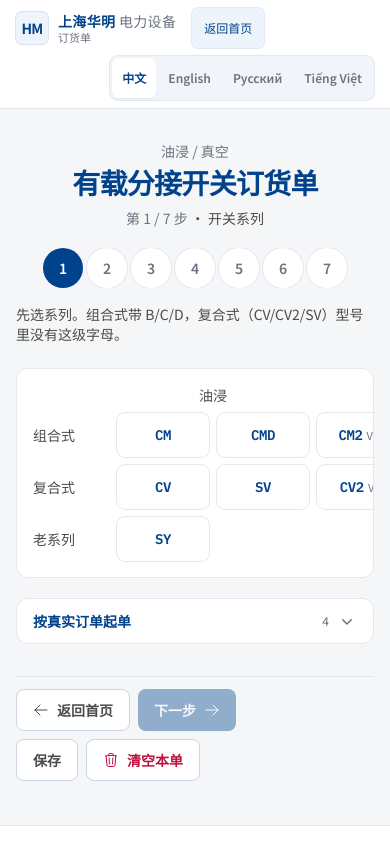
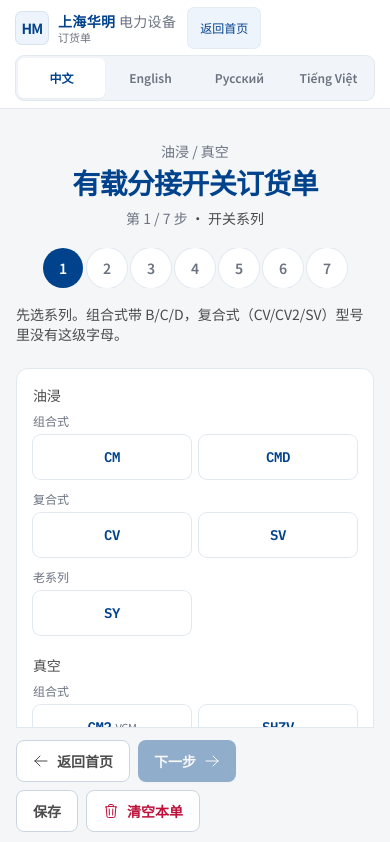
Before and after one commit to erict16/huaming-order-sheet, a Next.js app: page /sheet/oltc in a window 390 px wide. Shown: the top 842 px of the page. Built offline with nearby package versions, Linux system fonts and the light colour scheme.

Commit message:
Fix 375px catalog scroll, wizard footer cover, and header langs
Stacked oil/vacuum groups on small screens keep the desktop matrix. Wizard form column pads to the sticky footer height. Langs sit under the brand below sm.

```diff
--- a/components/AppShell.tsx
+++ b/components/AppShell.tsx
@@ -25,15 +25,16 @@ export default function AppShell({
         {chromeText("skipToContent", lang)}
       </a>
       <header className="sticky top-0 z-40 border-b border-slate-200 bg-white text-navy">
-        <div className="mx-auto flex max-w-3xl flex-wrap items-center gap-x-3 gap-y-2 px-4 py-2 sm:px-6">
+        <div className="mx-auto flex max-w-3xl flex-col gap-2 px-4 py-2 sm:flex-row sm:flex-wrap sm:items-center sm:gap-x-3 sm:gap-y-2 sm:px-6">
+          <div className="flex min-w-0 flex-wrap items-center gap-x-3 gap-y-1">
             <Link
               href="/"
-            className="flex min-h-10 items-center gap-2.5 rounded-md focus:outline-none focus-visible:ring-2 focus-visible:ring-steel focus-visible:ring-offset-2"
+              className="flex min-h-10 min-w-0 items-center gap-2.5 rounded-md focus:outline-none focus-visible:ring-2 focus-visible:ring-steel focus-visible:ring-offset-2"
             >
-            <div className="flex h-8 w-8 items-center justify-center rounded-md bg-navy-50 ring-1 ring-navy/15">
+              <div className="flex h-8 w-8 shrink-0 items-center justify-center rounded-md bg-navy-50 ring-1 ring-navy/15">
                 <span className="text-sm font-black leading-none tracking-tighter text-navy">HM</span>
               </div>
-            <div className="leading-tight">
+              <div className="min-w-0 leading-tight">
                 <p className="text-sm font-semibold tracking-wide">
                   {chromeText("brand", lang)}{" "}
                   <span className="font-normal text-ink-muted">{chromeText("brandSub", lang)}</span>
@@ -45,23 +46,24 @@ export default function AppShell({
             {back ? (
               <Link
                 href="/"
-              className="ml-1 inline-flex min-h-10 items-center rounded-md bg-navy-50 px-3 text-xs font-medium text-navy ring-1 ring-navy/10 transition-colors duration-150 hover:bg-navy-100 active:translate-y-px focus:outline-none focus-visible:ring-2 focus-visible:ring-steel focus-visible:ring-offset-2"
+                className="inline-flex min-h-10 items-center rounded-md bg-navy-50 px-3 text-xs font-medium text-navy ring-1 ring-navy/10 transition-colors duration-150 hover:bg-navy-100 active:translate-y-px focus:outline-none focus-visible:ring-2 focus-visible:ring-steel focus-visible:ring-offset-2"
               >
                 {chromeText("backHome", lang)}
               </Link>
             ) : null}
+          </div>
 
           <RadioGroup
             value={lang}
             onChange={(next: Lang) => setLang(next)}
             aria-label={chromeText("langSwitch", lang)}
-            className="ml-auto flex items-center gap-0.5 rounded-lg bg-slate-100 p-0.5 ring-1 ring-slate-200"
+            className="flex w-full items-center gap-0.5 rounded-lg bg-slate-100 p-0.5 ring-1 ring-slate-200 sm:ml-auto sm:w-auto"
           >
             {LANGS.map((l) => (
               <Radio
                 key={l.id}
                 value={l.id}
-                className="inline-flex min-h-10 min-w-10 cursor-pointer items-center justify-center rounded-md px-2.5 text-xs font-semibold text-ink-muted transition-colors duration-150 active:translate-y-px data-[checked]:bg-white data-[checked]:text-navy data-[checked]:shadow-sm data-[hover]:text-navy focus:outline-none data-[focus]:outline-2 data-[focus]:outline-offset-2 data-[focus]:outline-steel"
+                className="inline-flex min-h-10 min-w-0 flex-1 cursor-pointer items-center justify-center whitespace-nowrap rounded-md px-1.5 text-xs font-semibold text-ink-muted transition-colors duration-150 active:translate-y-px data-[checked]:bg-white data-[checked]:text-navy data-[checked]:shadow-sm data-[hover]:text-navy focus:outline-none data-[focus]:outline-2 data-[focus]:outline-offset-2 data-[focus]:outline-steel sm:min-w-10 sm:flex-none sm:px-2.5"
               >
                 {l.label}
               </Radio>
--- a/components/FamilyPicker.tsx
+++ b/components/FamilyPicker.tsx
@@ -65,6 +65,45 @@ function SlotRow({
   );
 }
 
+function StackedGroup({
+  heading,
+  rows,
+  byCode,
+  value,
+  onChange,
+}: {
+  heading: string;
+  rows: { label: string; codes: string[] }[];
+  byCode: Map<string, FamilyDef>;
+  value: string;
+  onChange: (code: string) => void;
+}) {
+  const visible = rows
+    .map((row) => ({
+      label: row.label,
+      families: row.codes.map((code) => byCode.get(code)).filter((f): f is FamilyDef => !!f),
+    }))
+    .filter((row) => row.families.length);
+  if (!visible.length) return null;
+  return (
+    <div>
+      <h3 className="text-sm font-medium text-ink-soft">{heading}</h3>
+      <div className="mt-2 space-y-3">
+        {visible.map((row) => (
+          <div key={row.label}>
+            <p className="mb-1.5 text-xs text-ink-muted">{row.label}</p>
+            <div className="grid grid-cols-2 gap-2">
+              {row.families.map((f) => (
+                <Chip key={f.code} f={f} active={value === f.code} onPick={onChange} />
+              ))}
+            </div>
+          </div>
+        ))}
+      </div>
+    </div>
+  );
+}
+
 export default function FamilyPicker({
   families,
   value,
@@ -83,14 +122,40 @@ export default function FamilyPicker({
   if (catalog) {
     const combined = L("组合式", "Combined", "Комбинированный", "Tổ hợp");
     const compound = L("复合式", "Compound", "Составной", "Compound");
+    const combinedLabel = t(combined, lang);
+    const compoundLabel = t(compound, lang);
+    const legacyLabel = t(FAMILY_GROUP_LABEL.legacy, lang);
     return (
-      <div className="overflow-x-auto rounded-xl border border-slate-200 bg-white p-4 sm:p-5">
-        <div className="grid min-w-[36rem] grid-cols-[4.75rem_repeat(2,minmax(0,1fr))_repeat(3,minmax(0,1fr))] items-center gap-2">
+      <div className="rounded-xl border border-slate-200 bg-white p-4 sm:p-5">
+        <div className="space-y-5 md:hidden">
+          <StackedGroup
+            heading={chromeText("oil", lang)}
+            rows={[
+              { label: combinedLabel, codes: ["CM", "CMD"] },
+              { label: compoundLabel, codes: ["CV", "SV"] },
+              { label: legacyLabel, codes: ["SY"] },
+            ]}
+            byCode={byCode}
+            value={value}
+            onChange={onChange}
+          />
+          <StackedGroup
+            heading={chromeText("vacuum", lang)}
+            rows={[
+              { label: combinedLabel, codes: ["CM2", "SHZV", "SHZVG"] },
+              { label: compoundLabel, codes: ["CV2"] },
+            ]}
+            byCode={byCode}
+            value={value}
+            onChange={onChange}
+          />
+        </div>
+        <div className="hidden min-w-[36rem] grid-cols-[4.75rem_repeat(2,minmax(0,1fr))_repeat(3,minmax(0,1fr))] items-center gap-2 md:grid">
           <div />
           <div className="col-span-2 text-center text-sm font-medium text-ink-soft">{chromeText("oil", lang)}</div>
           <div className="col-span-3 text-center text-sm font-medium text-ink-soft">{chromeText("vacuum", lang)}</div>
           <SlotRow
-            label={t(combined, lang)}
+            label={combinedLabel}
             oil={["CM", "CMD"]}
             vac={["CM2", "SHZV", "SHZVG"]}
             byCode={byCode}
@@ -98,7 +163,7 @@ export default function FamilyPicker({
             onChange={onChange}
           />
           <SlotRow
-            label={t(compound, lang)}
+            label={compoundLabel}
             oil={["CV", "SV"]}
             vac={["CV2"]}
             byCode={byCode}
@@ -106,7 +171,7 @@ export default function FamilyPicker({
             onChange={onChange}
           />
           <SlotRow
-            label={t(FAMILY_GROUP_LABEL.legacy, lang)}
+            label={legacyLabel}
             oil={["SY"]}
             vac={[]}
             byCode={byCode}
--- a/components/OrderWizard.tsx
+++ b/components/OrderWizard.tsx
@@ -1,6 +1,6 @@
 "use client";
 
-import { useEffect, useMemo, useState } from "react";
+import { useEffect, useLayoutEffect, useMemo, useRef, useState } from "react";
 import Link from "next/link";
 import { AnimatePresence, motion, useReducedMotion } from "framer-motion";
 import {
@@ -52,6 +52,26 @@ export default function OrderWizard({ sheetId }: { sheetId: string }) {
   const [exportFormat, setExportFormat] = useState<ExportFormat>(
     sheet ? defaultExportFormat(sheet) : "excel",
   );
+  const footerRef = useRef<HTMLDivElement>(null);
+
+  useLayoutEffect(() => {
+    const el = footerRef.current;
+    if (!el) return;
+    const root = document.documentElement;
+    const apply = () => {
+      const h = Math.ceil(el.getBoundingClientRect().height);
+      el.parentElement?.style.setProperty("--wizard-footer-h", `${h}px`);
+      root.style.scrollPaddingBottom = `${h}px`;
+    };
+    apply();
+    const ro = new ResizeObserver(apply);
+    ro.observe(el);
+    return () => {
+      ro.disconnect();
+      el.parentElement?.style.removeProperty("--wizard-footer-h");
+      root.style.scrollPaddingBottom = "";
+    };
+  }, [lang, step, savedFlash, exporting, exportFormat]);
 
   useEffect(() => {
     const params = new URLSearchParams(window.location.search);
@@ -178,7 +198,7 @@ export default function OrderWizard({ sheetId }: { sheetId: string }) {
         <p className="mt-4 text-pretty text-sm text-ink-soft">{t(current.blurb, lang)}</p>
       ) : null}
 
-      <div className="mt-6 overflow-hidden">
+      <div className="mt-6 overflow-hidden pb-[var(--wizard-footer-h,7.5rem)]">
         <AnimatePresence mode="wait">
           <motion.div
             key={current.id}
@@ -197,7 +217,7 @@ export default function OrderWizard({ sheetId }: { sheetId: string }) {
             ) : null}
 
             {current.kind === "family" && sheet.families ? (
-              <div className="scroll-mb-24 space-y-5">
+              <div className="scroll-mb-[var(--wizard-footer-h,7.5rem)] space-y-5">
                 <FamilyPicker
                   families={sheet.families}
                   value={values.family || ""}
@@ -214,7 +234,7 @@ export default function OrderWizard({ sheetId }: { sheetId: string }) {
             ) : null}
 
             {current.kind === "review" ? (
-              <div className="scroll-mb-24 space-y-4">
+              <div className="scroll-mb-[var(--wizard-footer-h,7.5rem)] space-y-4">
                 {missing.length ? (
                   <div className="rounded-xl border border-amber-200 bg-amber-50 px-4 py-3 text-sm text-amber-900">
                     <p className="font-semibold">{chromeText("missing", lang)}</p>
@@ -247,7 +267,7 @@ export default function OrderWizard({ sheetId }: { sheetId: string }) {
                   );
                   if (!fields.length) return null;
                   return (
-                    <section key={section.id} className="card mb-5 scroll-mb-24 p-5 sm:p-6">
+                    <section key={section.id} className="card mb-5 scroll-mb-[var(--wizard-footer-h,7.5rem)] p-5 sm:p-6">
                       <h2 className="text-lg font-semibold text-navy">{t(section.title, lang)}</h2>
                       {section.hint ? (
                         <p className="mt-1 text-sm text-ink-soft">{t(section.hint, lang)}</p>
@@ -298,7 +318,10 @@ export default function OrderWizard({ sheetId }: { sheetId: string }) {
         </AnimatePresence>
       </div>
 
-      <div className="no-print sticky bottom-0 z-20 mt-8 flex flex-wrap items-center gap-2 border-t border-slate-200 bg-[#f4f6f8] pt-3 pb-[max(0.75rem,env(safe-area-inset-bottom))]">
+      <div
+        ref={footerRef}
+        className="no-print sticky bottom-0 z-20 mt-8 flex flex-wrap items-center gap-2 border-t border-slate-200 bg-[#f4f6f8] pt-3 pb-[max(0.75rem,env(safe-area-inset-bottom))]"
+      >
         <div className="flex min-w-0 flex-wrap gap-2">
           {step === 0 ? (
             <Link href="/" className="btn-secondary min-h-10">
```
Lines whose indentation alone changed are shown as unchanged.
